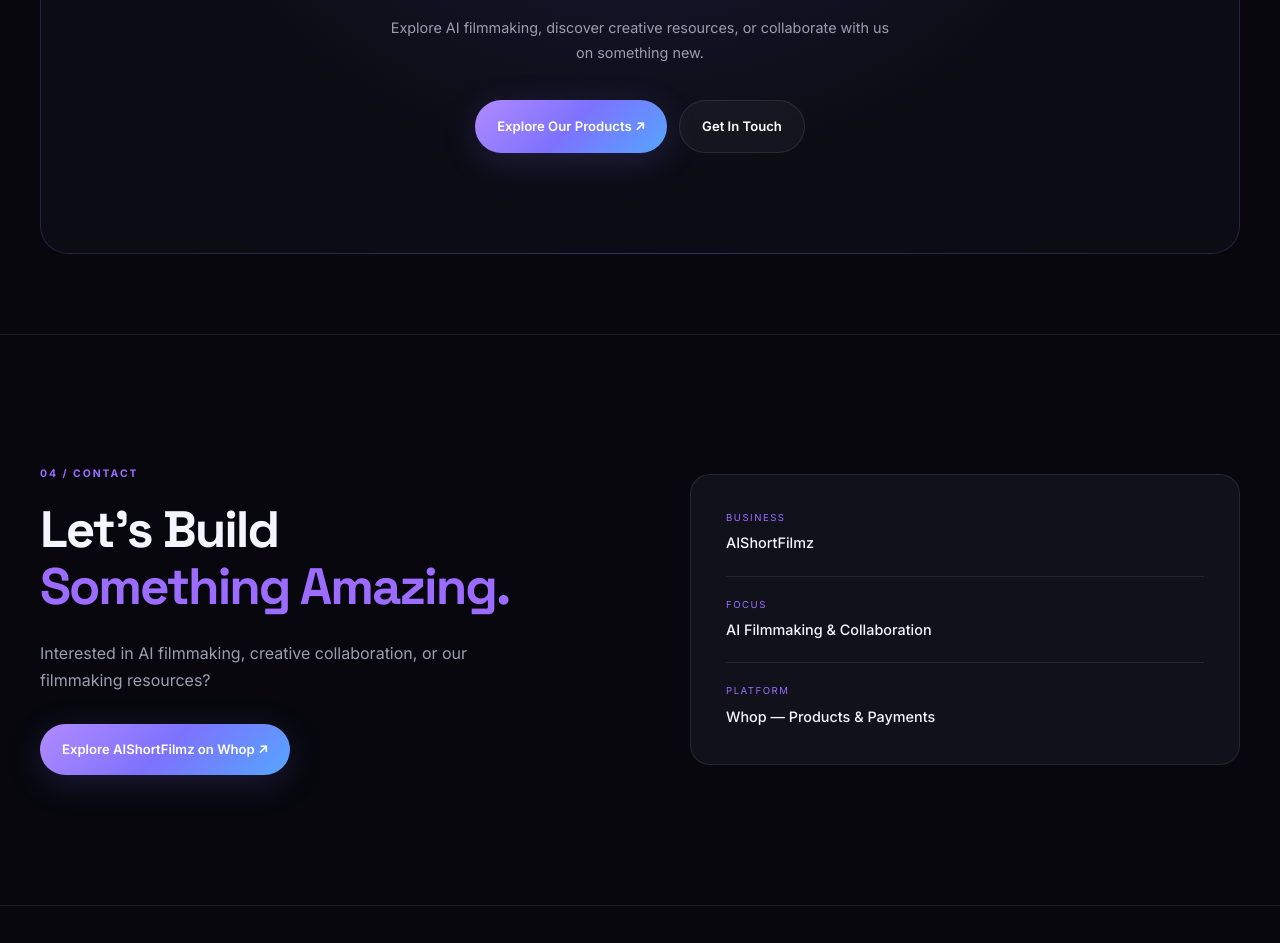
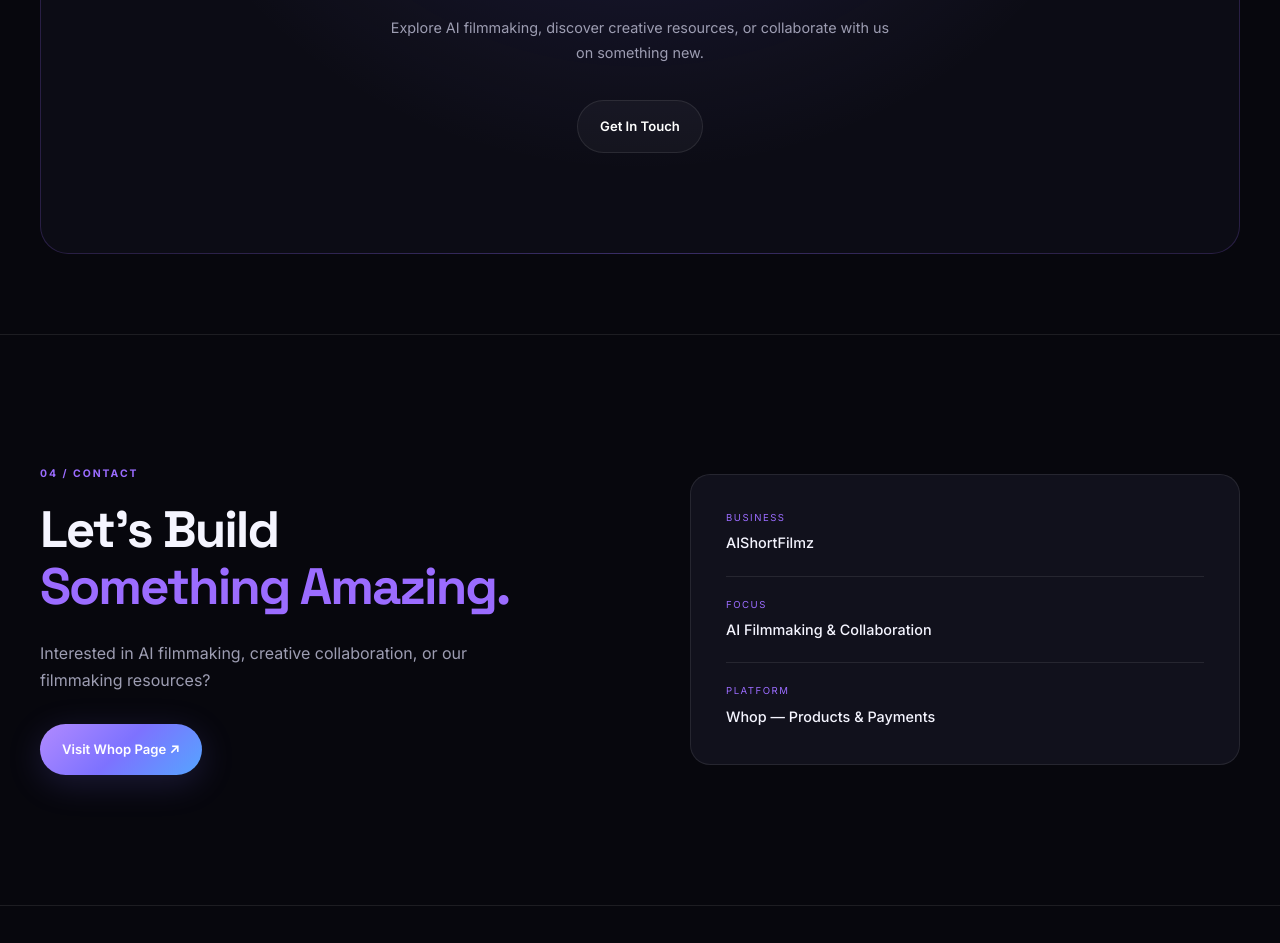
Before and after one commit to c13914096-del/aishortfilmz, a plain HTML site: page index.html in a window 1280 px wide. Shown: the part 3576-4519 px from the top of the page. Drawn offline with Linux system fonts and the light colour scheme.

Commit message:
Update index.html

```diff
--- a/index.html
+++ b/index.html
@@ -650,16 +650,6 @@
 
           <div class="cta-actions">
 
-            <a
-              href="https://whop.com/"
-              target="_blank"
-              rel="noopener noreferrer"
-              class="btn btn-primary"
-            >
-
-              Explore Our Products ↗
-
-            </a>
 
 
             <a
@@ -718,13 +708,13 @@
 
 
             <a
-              href="https://whop.com/"
+              href="https://whop.com/aishortfilmz/"
               target="_blank"
               rel="noopener noreferrer"
               class="btn btn-primary"
             >
 
-              Explore AIShortFilmz on Whop ↗
+              Visit Whop Page ↗
 
             </a>
 
```
